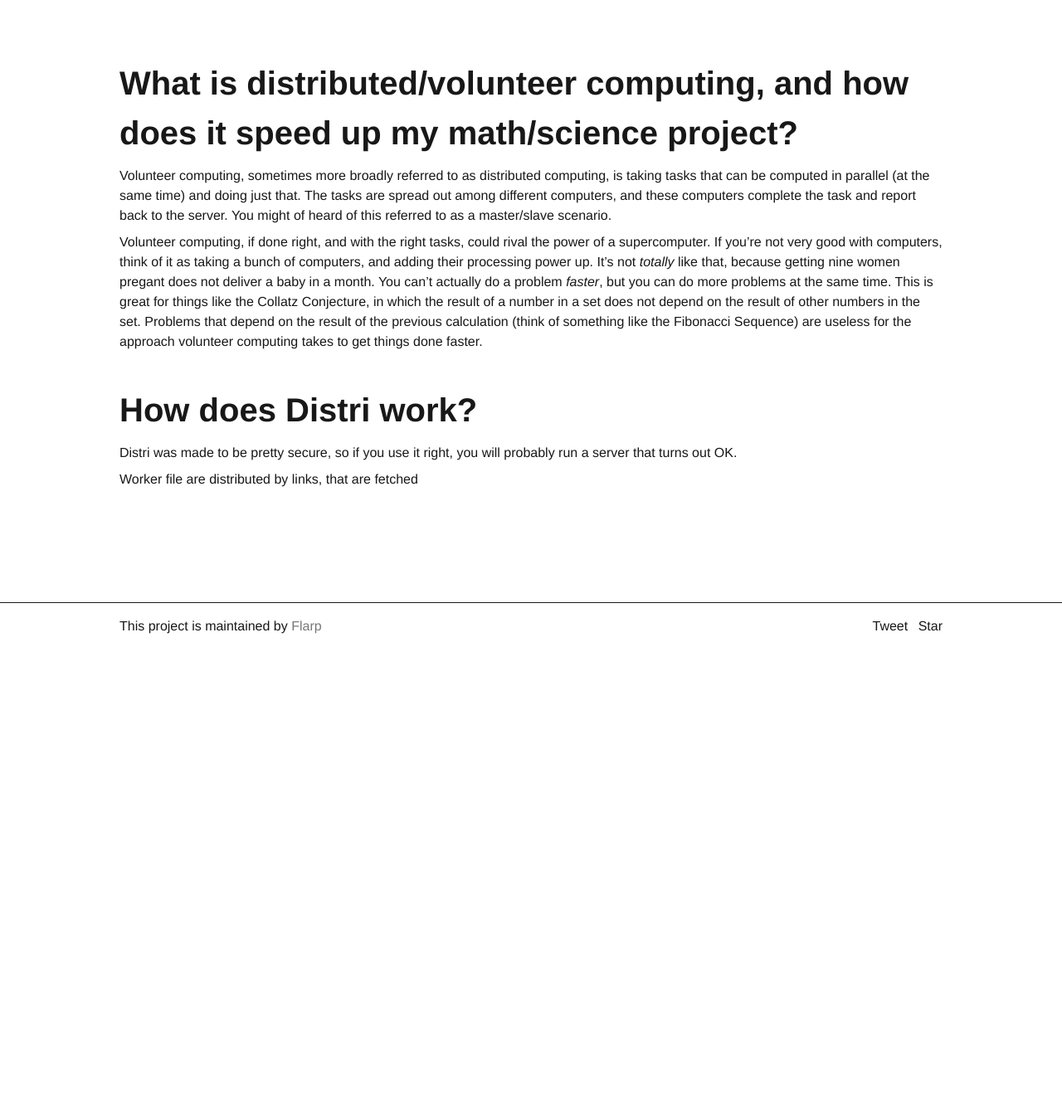
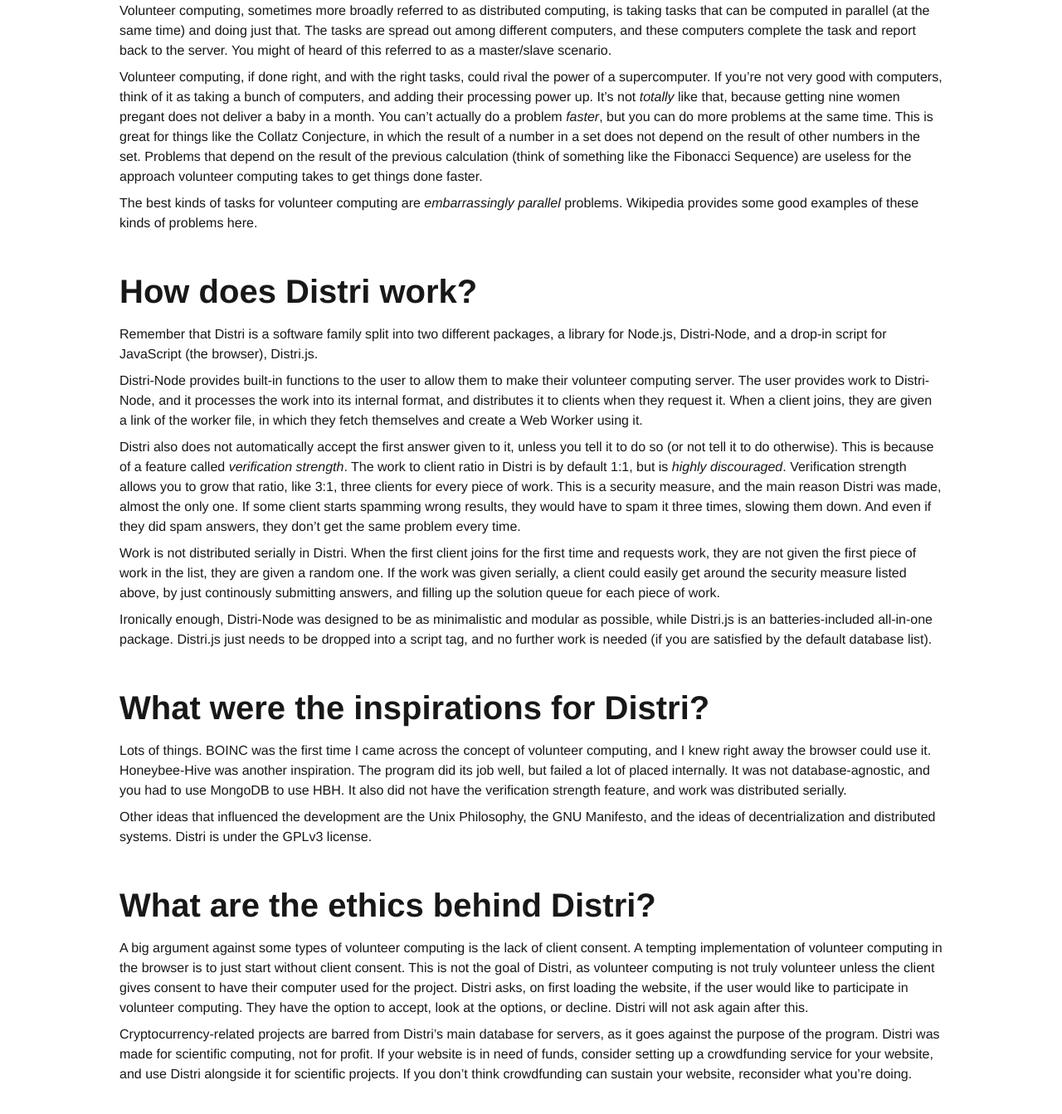
Before and after one commit to Flarp/Distri.js, a Jekyll site: the page built from faq.md, in a window 1280 px wide and 1400 px high, scrolled down 633 px. Shown: the top 1343 px of the window at 83% size. Built offline with Jekyll 4.4.1, drawn with Linux system fonts in a browser that asks for light colours; comment, search, counter and statistics services are not loaded; before the commit the page ends 1416 px from its top, so only the background shows below that; some of the changed text lies outside the part shown.

Commit message:
Add Node documentation

```diff
--- a/_includes/head.html
+++ b/_includes/head.html
@@ -8,8 +8,8 @@
 
   {% assign user_url = site.url | append: site.baseurl %}
   {% assign full_base_url = user_url | default: site.github.url %}
-  <link rel="stylesheet" href="{{ "/assets/style.css" | prepend: site.spoofurl }}">
-  <link rel="stylesheet" href="{{ "/assets/slate-syntax.css" | prepend: site.spoofurl }}">
+  <link rel="stylesheet" href="{{ "/assets/style.css" | prepend: site.url }}">
+  <link rel="stylesheet" href="{{ "/assets/slate-syntax.css" | prepend: site.url }}">
 
   <link rel="canonical" href="{{ page.url | replace:'index.html','' | prepend: site.baseurl | prepend: site.url }}">
   <link rel="alternate" type="application/rss+xml" title="{{ site.title }}" href="{{ "/feed.xml" | prepend: site.baseurl | prepend: site.url }}">
--- a/_includes/header.html
+++ b/_includes/header.html
@@ -7,7 +7,7 @@
   <div class="right sm-width-full">
     <ul class="list-reset mt-lg-1 mb-2 mb-lg-1">
       {% for my_page in site.pages %}
-        {% if my_page.title %}
+        {% if my_page.title and my_page.hide != true %}
         <li class="inline-block">
           <a class="align-middle link-primary mr-2 mr-lg-0 ml-lg-2" href="{{ my_page.url | prepend: site.baseurl }}">
             {{ my_page.title }}
--- a/_layouts/home.html
+++ b/_layouts/home.html
@@ -12,7 +12,7 @@
         <div class="clearfix border-bottom-thick header-border">
           <ul class="list-reset right py-1 header-text font-smoothing">
             {% for my_page in site.pages %}
-              {% if my_page.title %}
+              {% if my_page.title and my_page.hide != true %}
               <li class="inline-block">
                 <a class="align-middle link-primary header-link mr-2" href="{{ my_page.url | prepend: site.baseurl }}">{{ my_page.title }}</a>
               </li>
--- a/_layouts/page.html
+++ b/_layouts/page.html
@@ -1,13 +1,38 @@
----
-layout: default
----
-<article class="container mx-auto px-2 mt2 mb4">
-  <header>
-    <h1 class="h0 py-4 mt-3">{{ page.title }}</h1>
-  </header>
-  <div class="col-4 sm-width-full border-top-thin">
-  </div>
-  <div class="prose mb-4 py-4">
-    {{ content }}
-  </div>
-</article>
+<!DOCTYPE html>
+<html>
+
+  {% include head.html %}
+
+  <body>
+
+    <div>
+
+      <header class="header-background">
+      {% include header.html %}
+
+        <div class="container mx-auto px-2 mb-2 clearfix header-text">
+          <h2 class="h0 inline-block col-9 sm-width-full mt-3 header-title">{{ page.title }}</h2>
+
+          <div class="clearfix mb-4 py-1">
+            <div class="col-4 sm-width-full left border-top-thin">
+
+              <!-- Set site description in config.yml -->
+              <p class="h4 lh-condensed font-smoothing mt-2 py-1">{{ page.description }}</p>
+            </div>
+
+          </div>
+
+        </div>
+      </header>
+
+      <div class="container mx-auto px-2 py-4">
+        {{ content }}
+      </div>
+
+    </div>
+
+    {% include footer.html %}
+
+  </body>
+
+</html>
--- a/faq.md
+++ b/faq.md
@@ -1,9 +1,8 @@
 ---
-layout: home
+layout: page
 title: FAQ
 description: You can put your hand down now.
 permalink: /faq/
-theme: yellow
 ---
 
 # What is distributed/volunteer computing, and how does it speed up my math/science project?
@@ -12,8 +11,28 @@
 
 Volunteer computing, if done right, and with the right tasks, could rival the power of a supercomputer. If you're not very good with computers, think of it as taking a bunch of computers, and adding their processing power up. It's not _totally_ like that, because getting nine women pregant does not deliver a baby in a month. You can't actually do a problem _faster_, but you can do more problems at the same time. This is great for things like the [Collatz Conjecture](https://www.youtube.com/watch?v=5mFpVDpKX70), in which the result of a number in a set does not depend on the result of other numbers in the set. Problems that depend on the result of the previous calculation (think of something like the [Fibonacci Sequence](https://www.youtube.com/watch?v=wTlw7fNcO-0)) are useless for the approach volunteer computing takes to get things done faster.
 
+The best kinds of tasks for volunteer computing are [_embarrassingly parallel_](https://en.wikipedia.org/wiki/Embarrassingly_parallel) problems. Wikipedia provides some good examples of these kinds of problems [here](https://en.wikipedia.org/wiki/Embarrassingly_parallel#Examples).
+
 # How does Distri work?
 
-Distri was made to be pretty secure, so if you use it right, you will probably run a server that turns out OK.
+Remember that Distri is a software family split into two different packages, a library for Node.js, Distri-Node, and a drop-in script for JavaScript (the browser), Distri.js.
 
-Worker file are distributed by links, that are fetched
+Distri-Node provides built-in functions to the user to allow them to make their volunteer computing server. The user provides work to Distri-Node, and it processes the work into its internal format, and distributes it to clients when they request it. When a client joins, they are given a link of the worker file, in which they fetch themselves and create a Web Worker using it.
+
+Distri also does not automatically accept the first answer given to it, unless you tell it to do so (or not tell it to do otherwise). This is because of a feature called _verification strength_. The work to client ratio in Distri is by default 1:1, but is _highly discouraged_. Verification strength allows you to grow that ratio, like 3:1, three clients for every piece of work. This is a security measure, and the main reason Distri was made, almost the only one. If some client starts spamming wrong results, they would have to spam it three times, slowing them down. And even if they did spam answers, they don't get the same problem every time.
+
+Work is not distributed serially in Distri. When the first client joins for the first time and requests work, they are not given the first piece of work in the list, they are given a random one. If the work was given serially, a client could easily get around the security measure listed above, by just continously submitting answers, and filling up the solution queue for each piece of work.
+
+Ironically enough, Distri-Node was designed to be as minimalistic and modular as possible, while Distri.js is an batteries-included all-in-one package. Distri.js just needs to be dropped into a script tag, and no further work is needed (if you are satisfied by the default database list).
+
+# What were the inspirations for Distri?
+
+Lots of things. [BOINC](http://boinc.berkeley.edu/) was the first time I came across the concept of volunteer computing, and I knew right away the browser could use it. [Honeybee-Hive](https://github.com/Kurimizumi/Honeybee-Hive) was another inspiration. The program did its job well, but failed a lot of placed internally. It was not database-agnostic, and you had to use [MongoDB](https://www.mongodb.com/) to use HBH. It also did not have the verification strength feature, and work was distributed serially.
+
+Other ideas that influenced the development are the [Unix Philosophy](https://en.wikipedia.org/wiki/Unix_philosophy), the [GNU Manifesto](https://en.wikipedia.org/wiki/GNU_Manifesto), and the ideas of decentrialization and distributed systems. Distri is under the GPLv3 license.
+
+# What are the ethics behind Distri?
+
+A big argument against some types of volunteer computing is the lack of client consent. A tempting implementation of volunteer computing in the browser is to just start without client consent. This is not the goal of Distri, as volunteer computing is not truly volunteer unless the client gives consent to have their computer used for the project. Distri asks, on first loading the website, if the user would like to participate in volunteer computing. They have the option to accept, look at the options, or decline. Distri will not ask again after this.
+
+Cryptocurrency-related projects are barred from Distri's main database for servers, as it goes against the purpose of the program. Distri was made for scientific computing, not for profit. If your website is in need of funds, consider setting up a crowdfunding service for your website, and use Distri alongside it for scientific projects. If you don't think crowdfunding can sustain your website, reconsider what you're doing.
```
Also changed, not shown: doc.md (added, +12 -0 lines), index.md (+3 -3 lines), node-docs.md (added, +163 -0 lines), writing.html (deleted, +0 -21 lines), node-doc.md (added).
